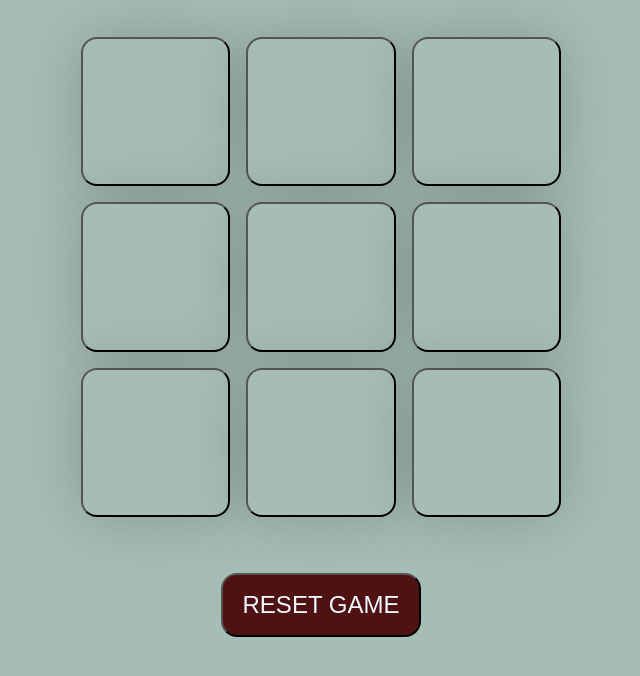
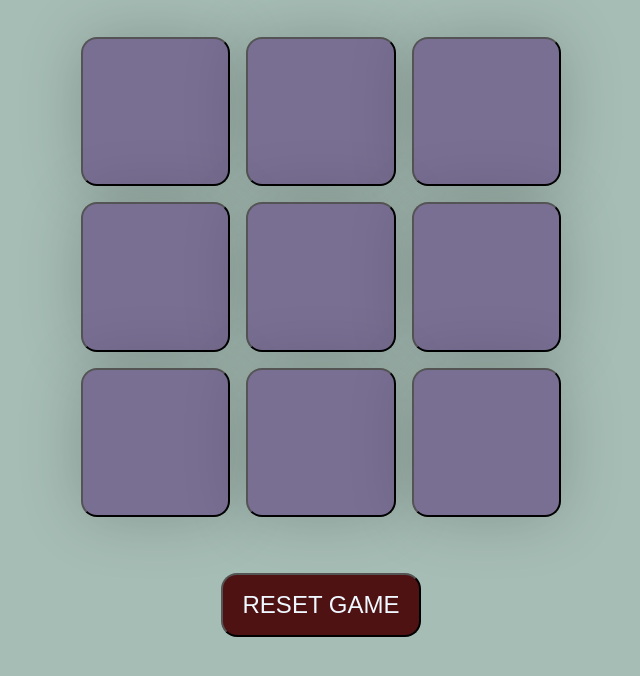
Before and after one commit to rupayanranti/TicTacToe, a plain HTML site: page index.html in a window 1280 px wide. Shown: the part 40-716 px from the top of the page, without its empty margins (319-959 px from the left). Drawn offline with Linux system fonts and the light colour scheme.

Commit message:
Resolve merge conflict in style.css

```diff
--- a/style.css
+++ b/style.css
@@ -25,11 +25,9 @@
     border-radius: 1rem;
     box-shadow: 0 0 1em rgba(0, 0, 0, 0.2);
     font-size: 8vmin;
-<<<<<<< HEAD
+
     background-color: rgb(121, 111, 147);
-=======
-    background-color: rgb(101, 85, 146);
->>>>>>> 0b8bbb9d0fda57075ab044a408090918e9a90f6f
+
     color: black;
     display: flex;
     justify-content: center;
```
